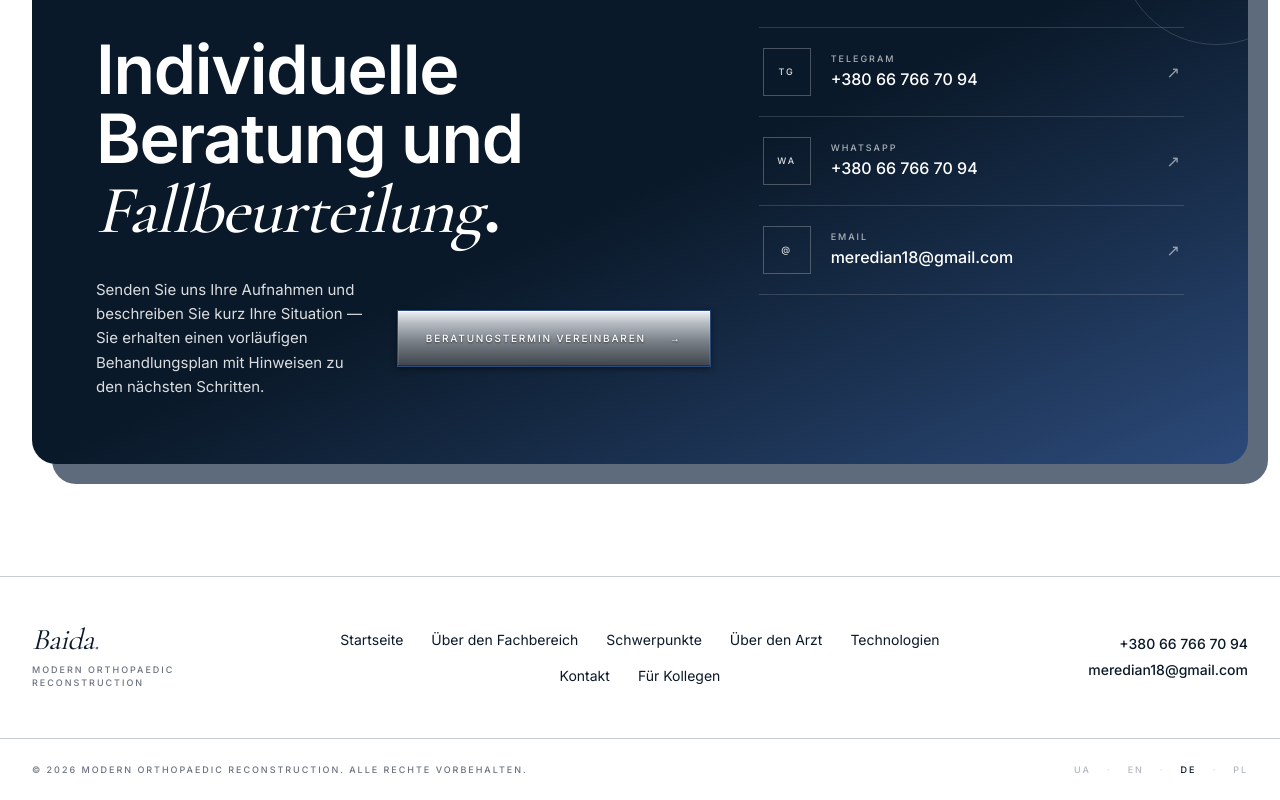
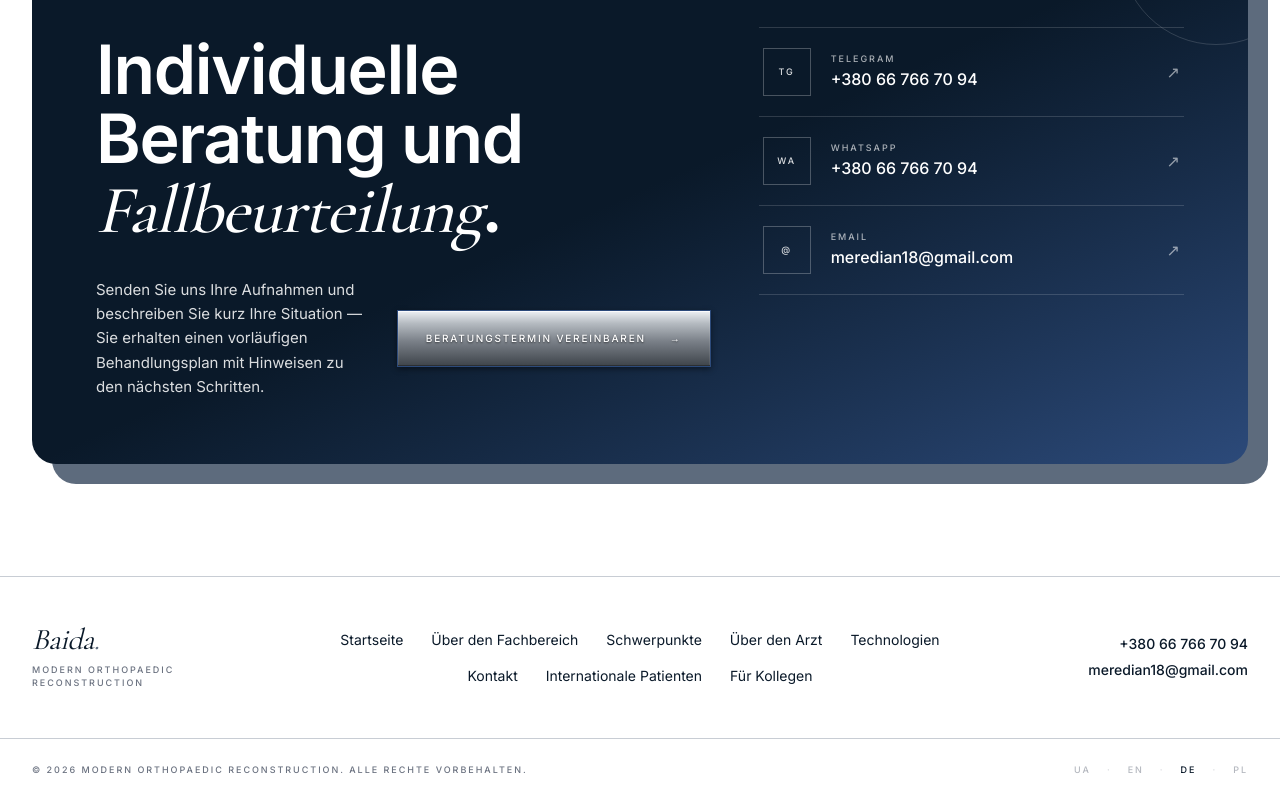
Before and after one commit to meredian18-dot/travmatolog-in-ua, a Next.js app: page /de/ in a window 1280 px wide. Shown: the part 6841-7641 px from the top of the page. Built offline with nearby package versions, Linux system fonts and the light colour scheme.

Commit message:
feat: link international patient pages across navigation and sitemap

```diff
--- a/components/Footer.tsx
+++ b/components/Footer.tsx
@@ -1,6 +1,7 @@
 import { localeNames, type Dict, type Locale } from "@/app/i18n";
 import { BASE } from "@/app/base";
 import { CONTACTS } from "@/app/contacts";
+import { internationalLabels } from "@/app/international-nav";
 
 export default function Footer({ dict, lang }: { dict: Dict; lang: Locale }) {
   const navLinks = [
@@ -10,6 +11,7 @@ export default function Footer({ dict, lang }: { dict: Dict; lang: Locale }) {
     { label: dict.nav.doctor, href: `${BASE}/${lang}/#about-doctor` },
     { label: dict.nav.tech, href: `${BASE}/${lang}/#technology` },
     { label: dict.nav.contacts, href: `${BASE}/${lang}/#consultation` },
+    { label: internationalLabels[lang], href: `${BASE}/${lang}/international-patients/` },
     { label: dict.nav.forColleagues, href: `${BASE}/${lang}/clinical/` },
   ];
 
```
